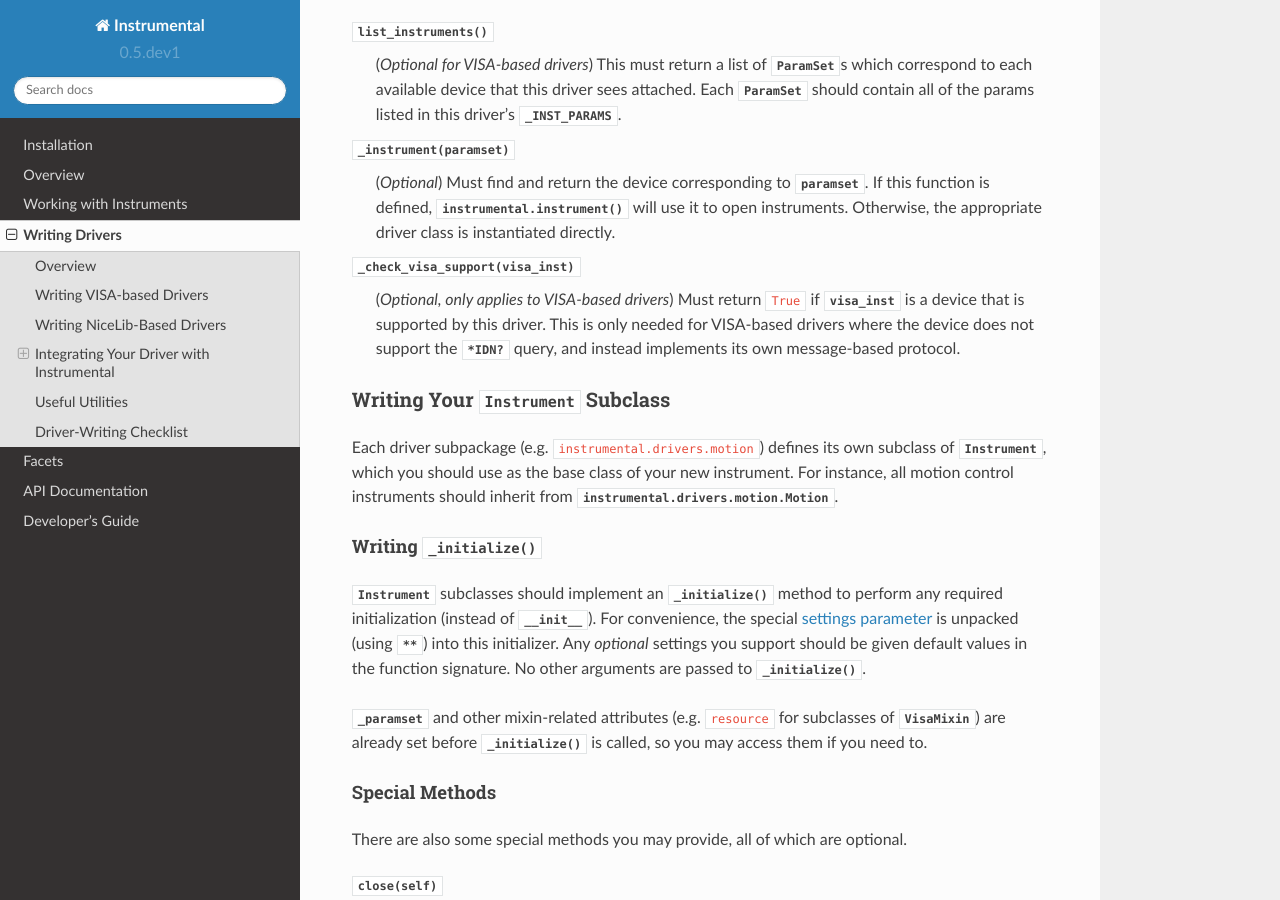
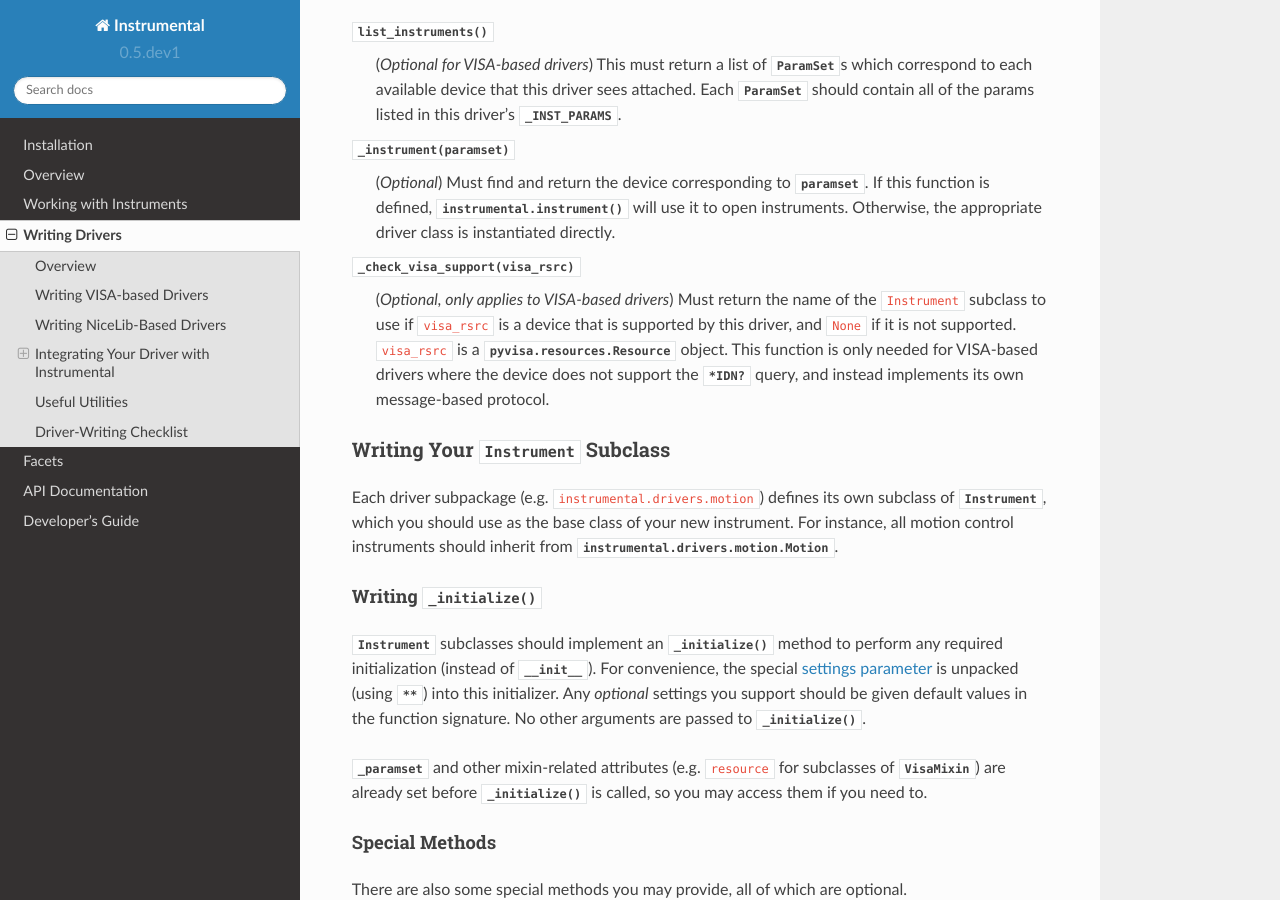
Before and after one commit to mabuchilab/Instrumental, a Sphinx documentation site: the page built from docs/driver-dev.rst, in a window 1280 px wide and 900 px high, scrolled down 2383 px. Built offline with Sphinx 7.4.7 and the Read the Docs theme 2.0.0, drawn with Linux system fonts in a browser that asks for light colours; formulas are drawn with MathJax 3.

Commit message:
Fix docs for `_check_visa_support()`

```diff
--- a/docs/driver-dev.rst
+++ b/docs/driver-dev.rst
@@ -83,8 +83,8 @@ These functions, if implemented, should be defined at the module level.
     (*Optional*) Must find and return the device corresponding to `paramset`. If this function is defined,
     `instrumental.instrument()` will use it to open instruments. Otherwise, the appropriate driver class is instantiated directly.
 
-`_check_visa_support(visa_inst)`
-    (*Optional, only applies to VISA-based drivers*) Must return ``True`` if `visa_inst` is a device that is supported by this driver. This is only needed for VISA-based drivers where the device does not support the `*IDN?` query, and instead implements its own message-based protocol.
+`_check_visa_support(visa_rsrc)`
+    (*Optional, only applies to VISA-based drivers*) Must return the name of the ``Instrument`` subclass to use if ``visa_rsrc`` is a device that is supported by this driver, and ``None`` if it is not supported. ``visa_rsrc`` is a `pyvisa.resources.Resource` object. This function is only needed for VISA-based drivers where the device does not support the `*IDN?` query, and instead implements its own message-based protocol.
 
 
 Writing Your `Instrument` Subclass
```
